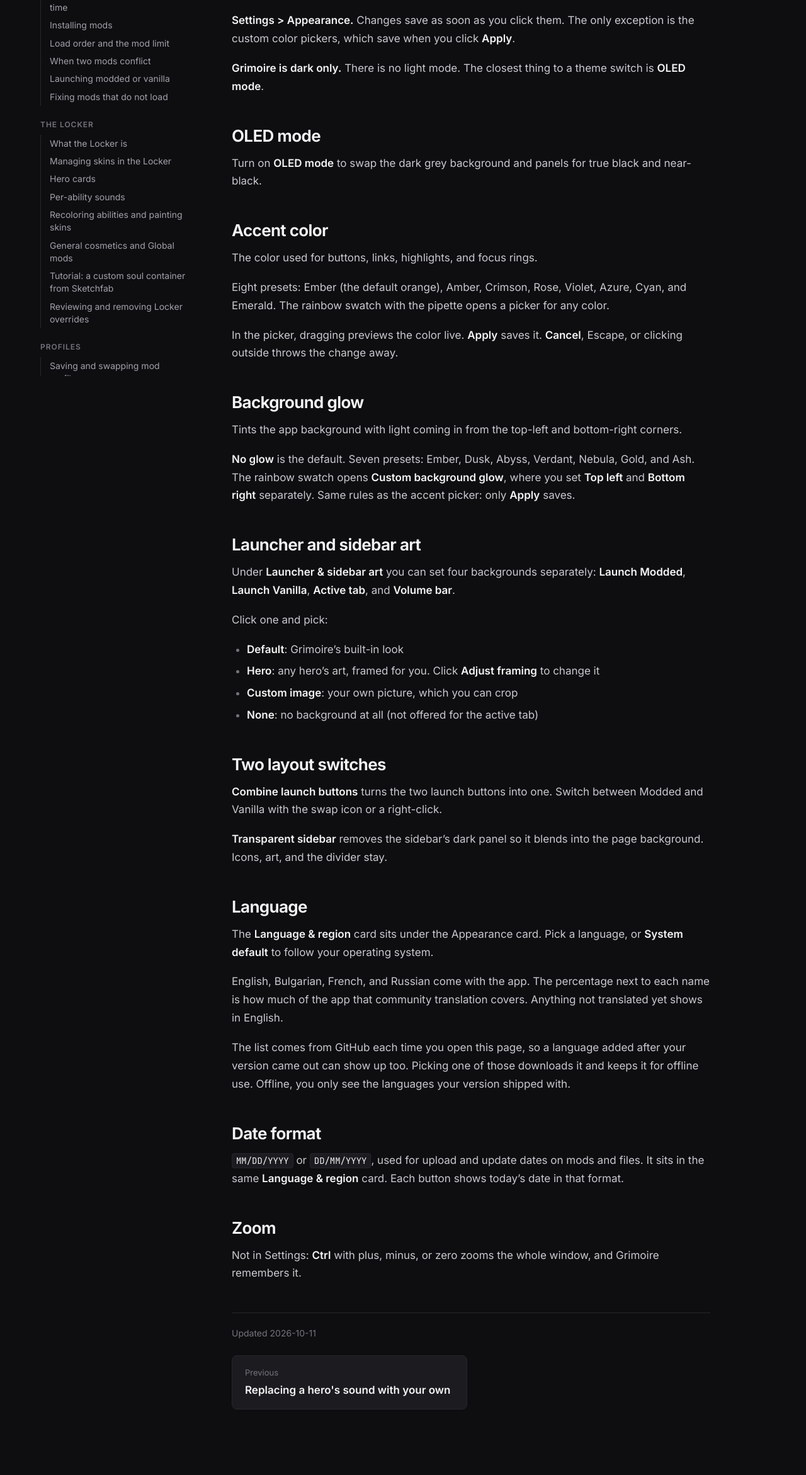
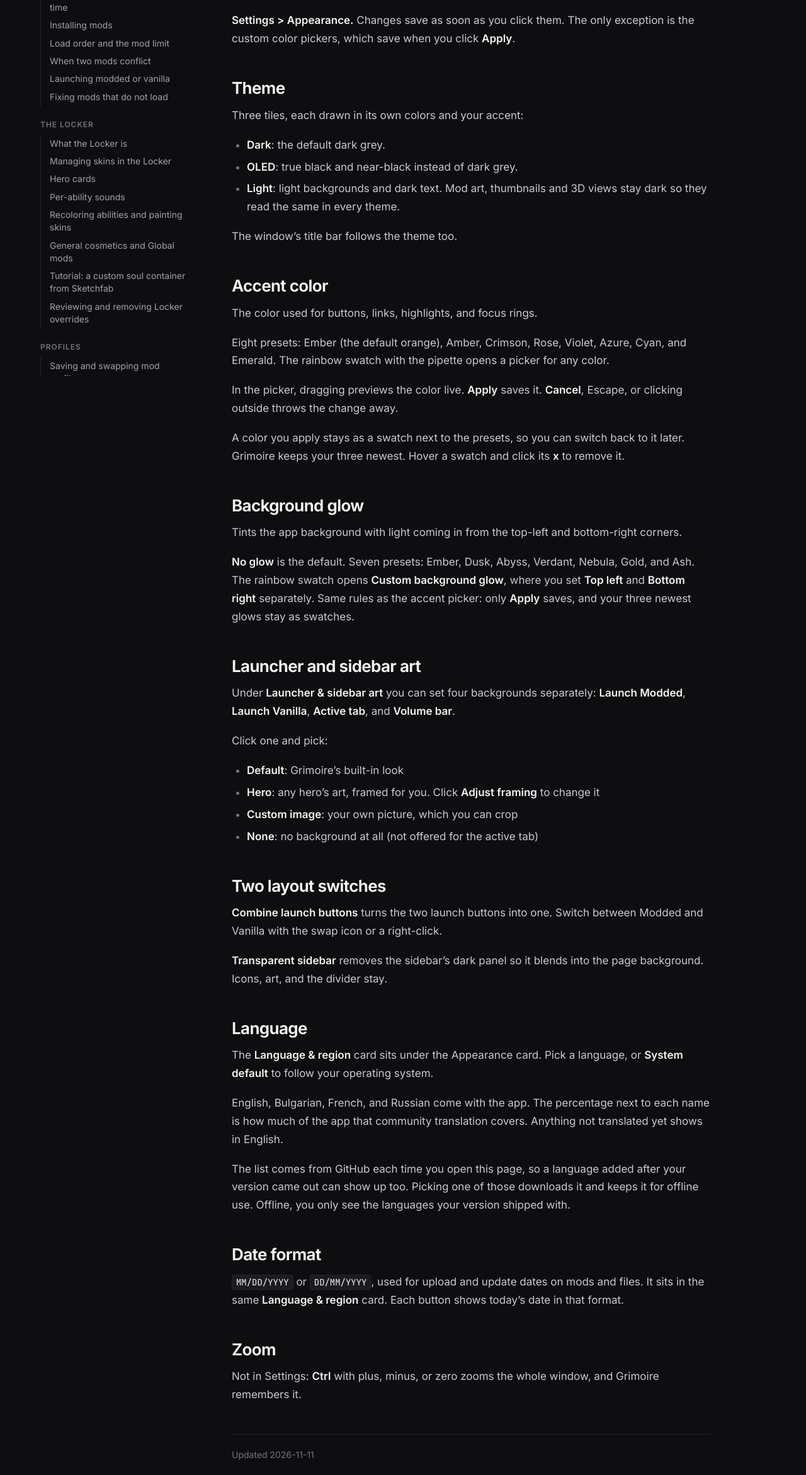
Before and after one commit to Slush97/grimoire-site, an Astro site: page /docs/appearance in a window 1280 px wide. Shown: the part 204-2546 px from the top of the page at 63% size. Built offline with nearby package versions, Linux system fonts and the light colour scheme; Astro itself is replaced by a stand-in of ours.

Commit message:
docs: light theme, color swatches, hidden list thumbnails
Covers grimoire #584 (theme picker replaces OLED mode), #581 (custom colors kept as swatches), #580 (hidden creator and mod lists load GameBanana thumbnails when opened) and #576 (Choose files in an Installed card menu).

```diff
--- a/src/content/docs/appearance.md
+++ b/src/content/docs/appearance.md
@@ -1,20 +1,24 @@
 ---
 title: Customizing how Grimoire looks
-description: OLED mode, accent color, background glow, sidebar art, language, and date format.
+description: Theme, accent color, background glow, sidebar art, language, and date format.
 slug: appearance
 order: 27
-updated: 2026-10-11
+updated: 2026-11-11
 ---
 
 # Customizing how Grimoire looks
 
 **Settings > Appearance.** Changes save as soon as you click them. The only exception is the custom color pickers, which save when you click **Apply**.
 
-**Grimoire is dark only.** There is no light mode. The closest thing to a theme switch is **OLED mode**.
+## Theme
 
-## OLED mode
+Three tiles, each drawn in its own colors and your accent:
 
-Turn on **OLED mode** to swap the dark grey background and panels for true black and near-black.
+- **Dark**: the default dark grey.
+- **OLED**: true black and near-black instead of dark grey.
+- **Light**: light backgrounds and dark text. Mod art, thumbnails and 3D views stay dark so they read the same in every theme.
+
+The window's title bar follows the theme too.
 
 ## Accent color
 
@@ -24,11 +28,13 @@ Eight presets: Ember (the default orange), Amber, Crimson, Rose, Violet, Azure,
 
 In the picker, dragging previews the color live. **Apply** saves it. **Cancel**, Escape, or clicking outside throws the change away.
 
+A color you apply stays as a swatch next to the presets, so you can switch back to it later. Grimoire keeps your three newest. Hover a swatch and click its **x** to remove it.
+
 ## Background glow
 
 Tints the app background with light coming in from the top-left and bottom-right corners.
 
-**No glow** is the default. Seven presets: Ember, Dusk, Abyss, Verdant, Nebula, Gold, and Ash. The rainbow swatch opens **Custom background glow**, where you set **Top left** and **Bottom right** separately. Same rules as the accent picker: only **Apply** saves.
+**No glow** is the default. Seven presets: Ember, Dusk, Abyss, Verdant, Nebula, Gold, and Ash. The rainbow swatch opens **Custom background glow**, where you set **Top left** and **Bottom right** separately. Same rules as the accent picker: only **Apply** saves, and your three newest glows stay as swatches.
 
 ## Launcher and sidebar art
 
--- a/src/content/docs/locker-skins.md
+++ b/src/content/docs/locker-skins.md
@@ -32,7 +32,7 @@ Some mods ship several versions of the same skin: a red one, a blue one, one wit
 1. Click the card. It says **Pick a variant** when none are on, or how many are on (like **1/3 active**).
 2. Click a variant in the list that opens to turn it on or off.
 
-You can have more than one variant on if they change different files. If they collide, the same top-wins rule applies. To change the order of the files inside one mod, click its card on **Installed** and drag the files or use the arrows.
+You can have more than one variant on if they change different files. If they collide, the same top-wins rule applies. To change the order of the files inside one mod, click its card on **Installed** (or pick **Choose files** in its menu) and drag the files or use the arrows.
 
 ## The 3D preview
 
--- a/src/content/docs/privacy.md
+++ b/src/content/docs/privacy.md
@@ -3,7 +3,7 @@ title: Privacy and what leaves your machine
 description: Every network request Grimoire can make, who receives it, what it contains, when it happens, and how to turn it off.
 slug: privacy
 order: 25
-updated: 2026-11-06
+updated: 2026-11-11
 ---
 
 # Privacy and what leaves your machine
@@ -30,6 +30,7 @@ Three opt-in features below also run at launch once you turn them on: the Grimoi
 - **Browse, search, open a mod, install.** All go to GameBanana: gamebanana.com, api.gamebanana.com, images.gamebanana.com and its file servers. One-click install links from GameBanana's site only accept GameBanana download links.
 - **Settings > Maintenance.** Opening it loads GameBanana's download server list. **Test now** downloads a small sample from three servers.
 - **Settings > Updates.** **Check for Updates** and switching between **Stable** and **Nightly** run the update check above. **Download Update** downloads the installer from GitHub.
+- **Settings > Privacy & Content.** The hidden creators and hidden mods lists show thumbnails, which load from GameBanana when you open the page. The same lists in Browse load them when you open them there.
 - **Settings > Appearance > Language & region.** Opening it loads the language list from raw.githubusercontent.com. Choosing a language downloads that language once.
 - **Settings > Performance.** With **Always use the newest version** on (the default), opening the card asks GitHub for the newest release of the selected preset from its author's repository, at most every 5 minutes, and again right before **Apply**. These requests carry no version or ID. **Turn off:** switch off **Always use the newest version**. See [performance presets](/docs/performance-presets).
 - **Locker > a hero > Sounds.** Ability icons load from deadlock-api.com's image server (assets-bucket.deadlock-api.com).
```
